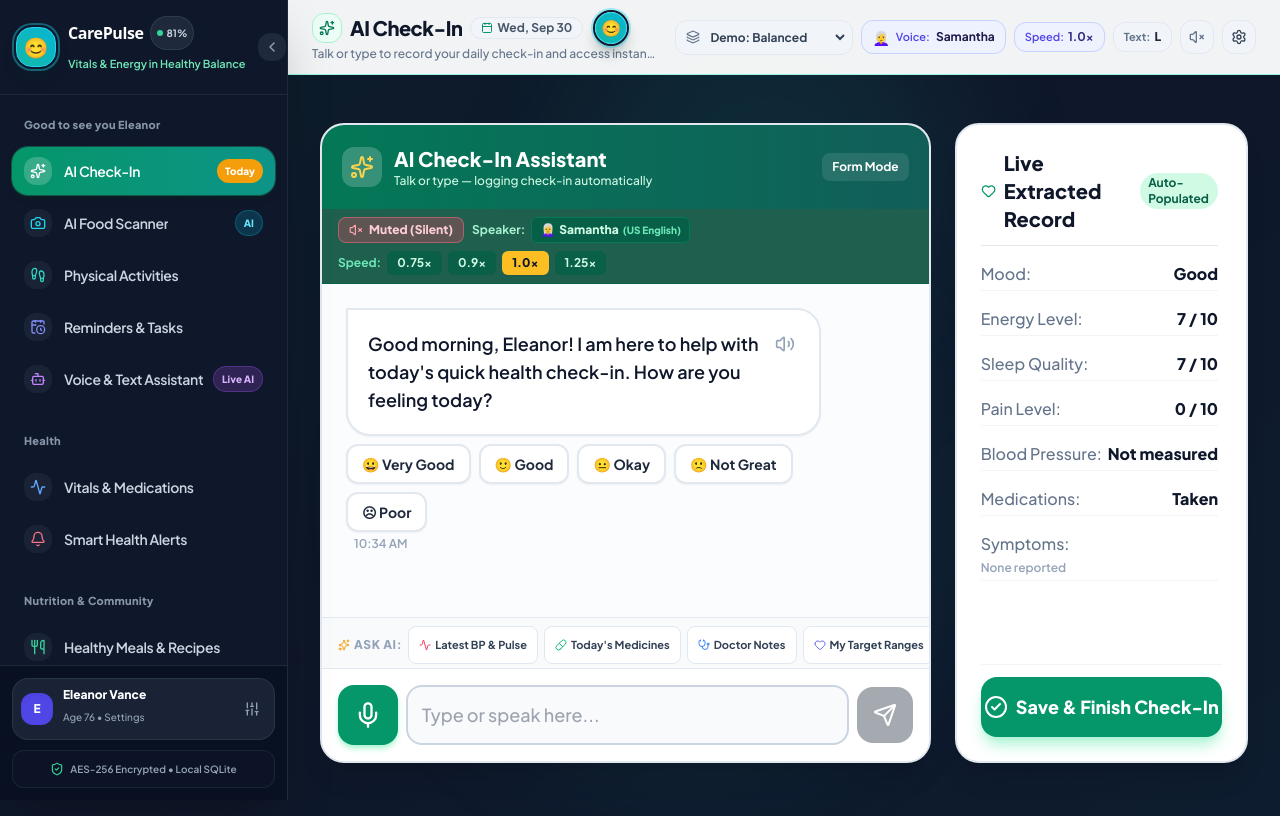
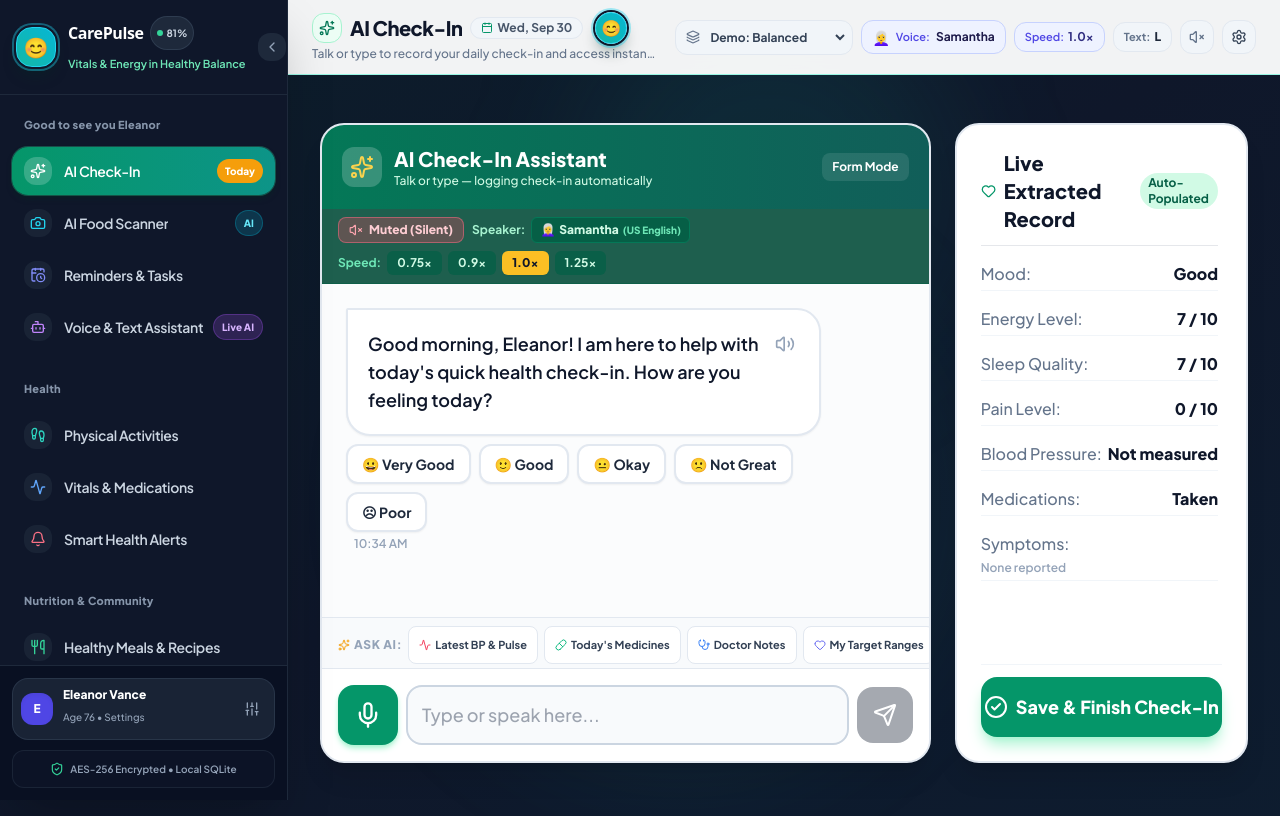
Before and after one commit to Chrisztopher-dot/Health-App, a React (Vite) app: page / in a window 1280 px wide. Shown: the top 816 px of the page. Built offline with nearby package versions, Linux system fonts and the light colour scheme.

Commit message:
Move Physical Activities into the Health sidebar category

```diff
--- a/src/components/layout/Sidebar.tsx
+++ b/src/components/layout/Sidebar.tsx
@@ -98,13 +98,6 @@ export const Sidebar: React.FC<SidebarProps> = ({
           accentColor: 'text-cyan-400',
         },
         {
-          id: 'activities',
-          label: 'Physical Activities',
-          shortLabel: 'Activities',
-          icon: Footprints,
-          accentColor: 'text-teal-400',
-        },
-        {
           id: 'reminders',
           label: 'Reminders & Tasks',
           shortLabel: 'Reminders',
@@ -125,6 +118,13 @@ export const Sidebar: React.FC<SidebarProps> = ({
     {
       title: 'Health',
       items: [
+        {
+          id: 'activities',
+          label: 'Physical Activities',
+          shortLabel: 'Activities',
+          icon: Footprints,
+          accentColor: 'text-teal-400',
+        },
         {
           id: 'timeline',
           label: 'Vitals & Medications',
```
